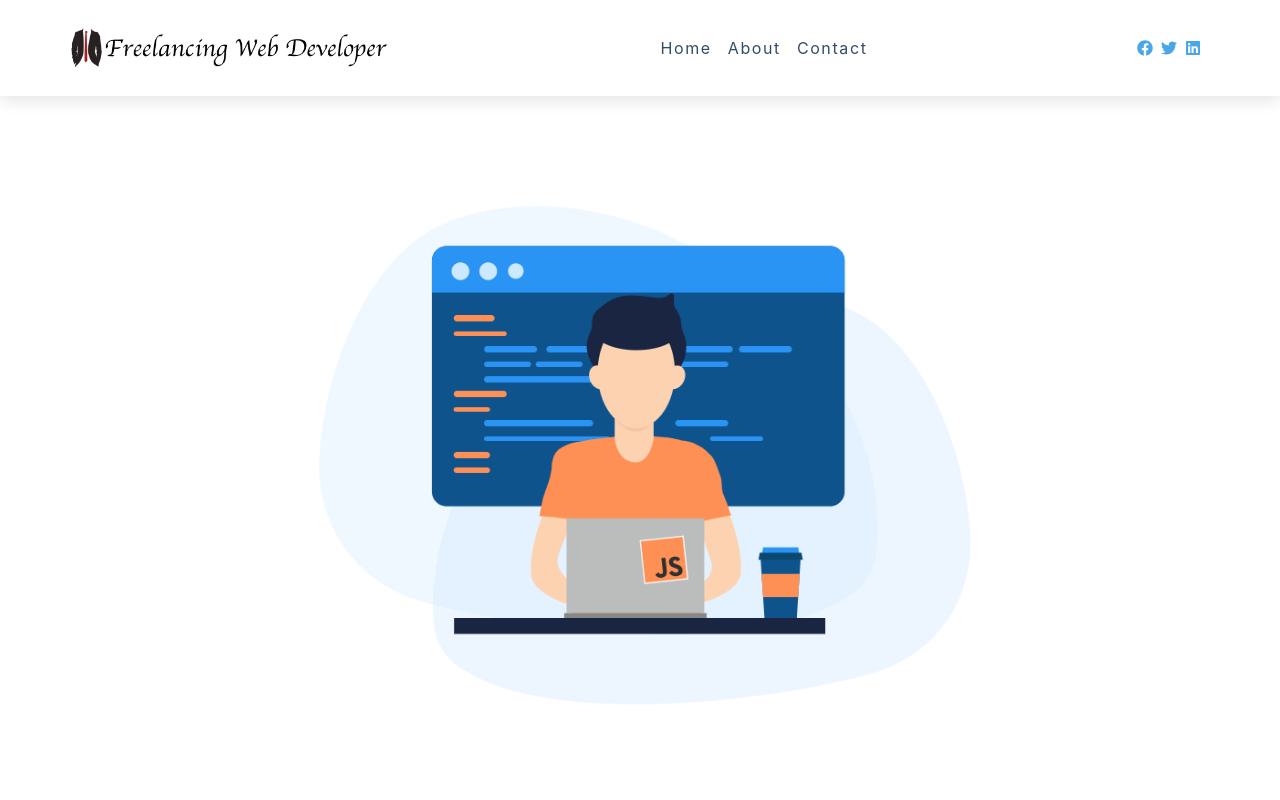
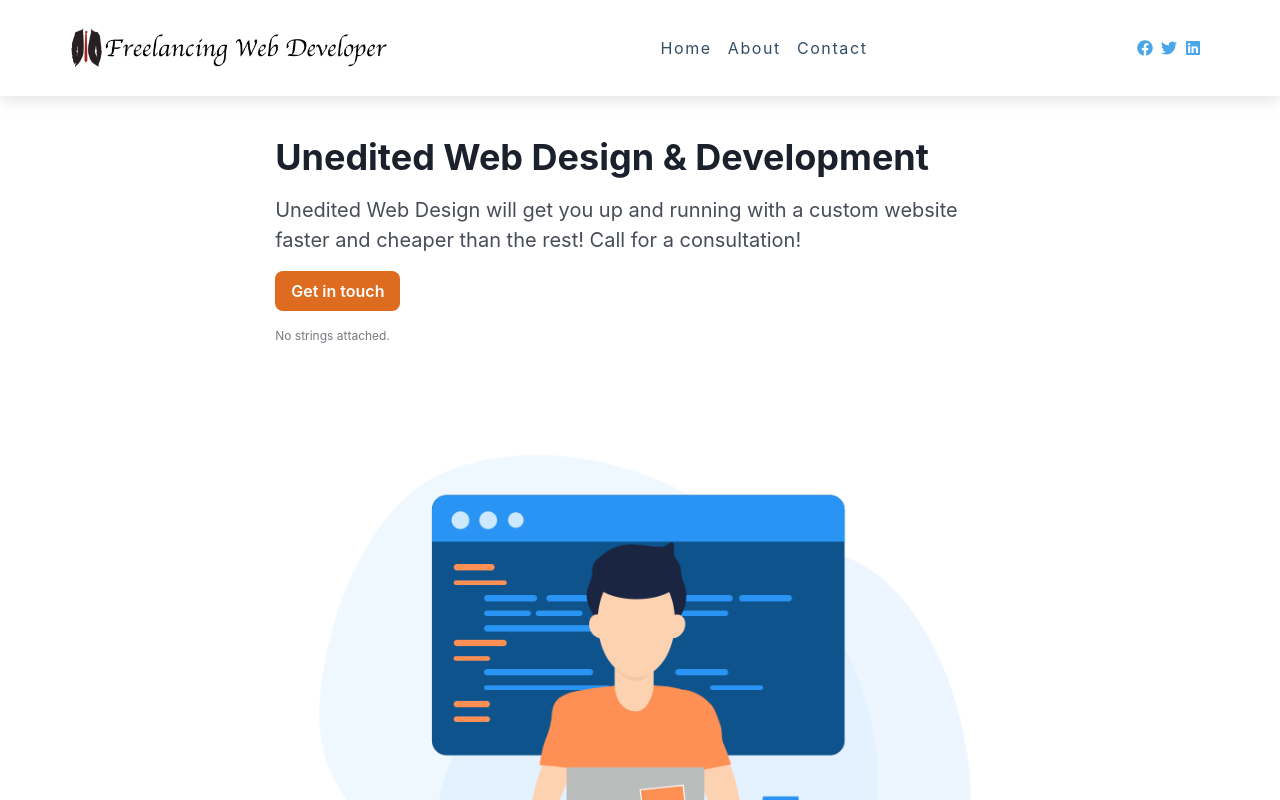
Before and after one commit to Cipher-Coder/next-start, a Next.js app: page / in a window 1280 px wide. Shown: the top 800 px of the page. Built offline with nearby package versions, Linux system fonts and the light colour scheme.

Commit message:
Shifting project to new side gig

```diff
--- a/components/Hero.js
+++ b/components/Hero.js
@@ -23,16 +23,17 @@ export default function Hero({
     <Flex
       align="center"
       justify={{ base: 'center', md: 'space-around', xl: 'space-between' }}
-      direction={{ base: 'column-reverse', md: 'row' }}
+      direction={{ base: 'column', md: 'row' }}
       wrap="no-wrap"
       minH="70vh"
       px={8}
       mb={16}
+      mt={10}
       {...rest}
     >
       <Stack
         spacing={4}
-        w={{ base: '80%', md: '40%' }}
+        w={{ base: '60%', md: '40%' }}
         align={['center', 'center', 'flex-start', 'flex-start']}
       >
         <Heading
@@ -74,7 +75,7 @@ export default function Hero({
           color="primary.800"
           opacity="0.6"
         >
-          No credit card required.
+          No strings attached.
         </Text>
       </Stack>
       <Box w={{ base: '80%', sm: '60%', md: '50%' }} mb={{ base: 12, md: 0 }}>
@@ -93,9 +94,9 @@ Hero.propTypes = {
 }
 
 Hero.defaultProps = {
-  title: 'Hire a Freelance Web Developer today!! ',
+  title: 'Unedited Web Design & Development',
   subtitle:
-    'You have come to the right place to hire contract Web Developers. Check out some profiles and let us know who looks like they will work with your project.',
+    'Unedited Web Design will get you up and running with a custom website faster and cheaper than the rest! Call for a consultation!',
   image: 'img/singleDev.png',
   ctaText: 'Get in touch',
   ctaLink: '/contact',
--- a/pages/index.js
+++ b/pages/index.js
@@ -8,7 +8,7 @@ export default function Index() {
     <div className="mainDiv">
       <Head>
         <meta name="viewport" content="initial-scale=1.0, width=device-width" />
-        <title>Contract a Freelance Web Developer today!!</title>
+        <title>Unedited Web Design</title>
       </Head>
       <Navbar />
       <Hero />
```
